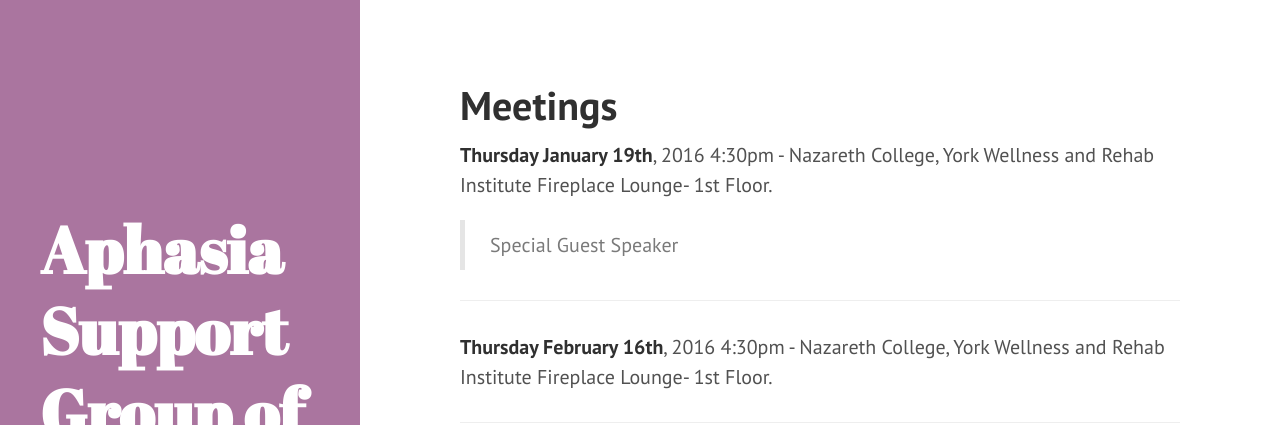
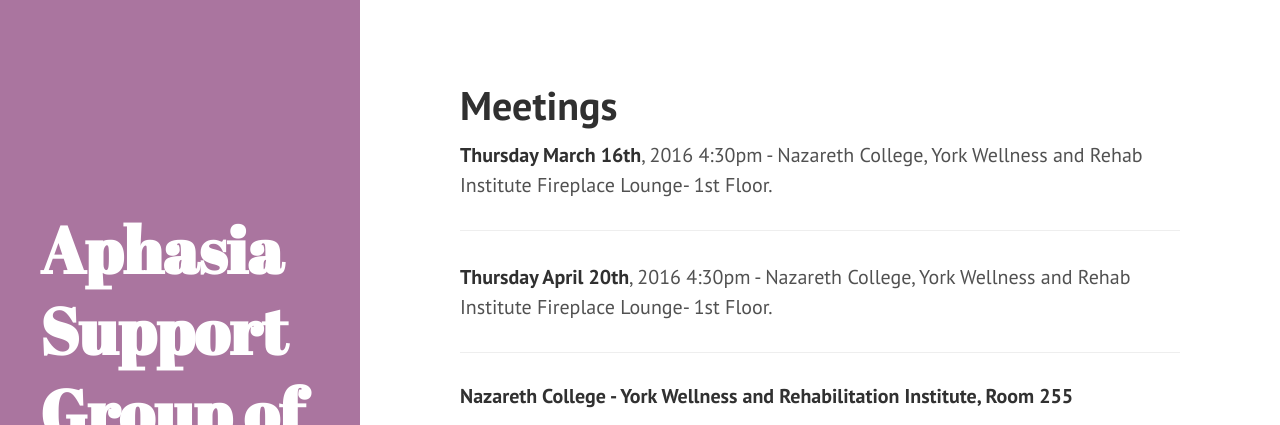
Before and after one commit to reustonium/asgor-web, a Jekyll site: the page built from meetings.md, in a window 1280 px wide and 979 px high, cut to the strip 0-425 px from the top of the window. Built offline with Jekyll 4.4.1, drawn with Linux system fonts in a browser that asks for light colours; nearby versions of some CDN libraries.

Commit message:
Update meetings page

```diff
--- a/meetings.md
+++ b/meetings.md
@@ -4,12 +4,10 @@ title: Meetings
 ---
 
 
-**Thursday January 19th**, 2016 4:30pm - Nazareth College, York Wellness and Rehab Institute Fireplace Lounge- 1st Floor.
-
-> Special Guest Speaker
+**Thursday March 16th**, 2016 4:30pm - Nazareth College, York Wellness and Rehab Institute Fireplace Lounge- 1st Floor.
 
 <hr>
-**Thursday February 16th**, 2016 4:30pm - Nazareth College, York Wellness and Rehab Institute Fireplace Lounge- 1st Floor.
+**Thursday April 20th**, 2016 4:30pm - Nazareth College, York Wellness and Rehab Institute Fireplace Lounge- 1st Floor.
 
 <hr>
 <h5>Nazareth College - York Wellness and Rehabilitation Institute, Room 255</h5>
```
